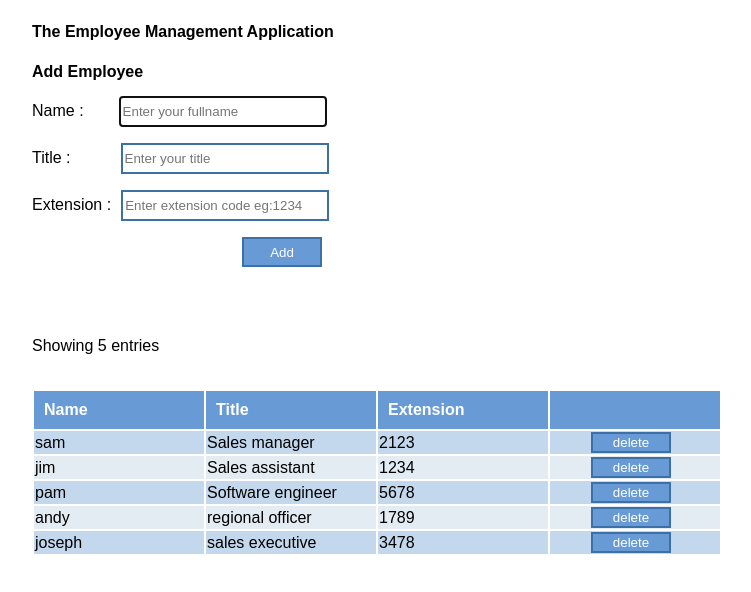
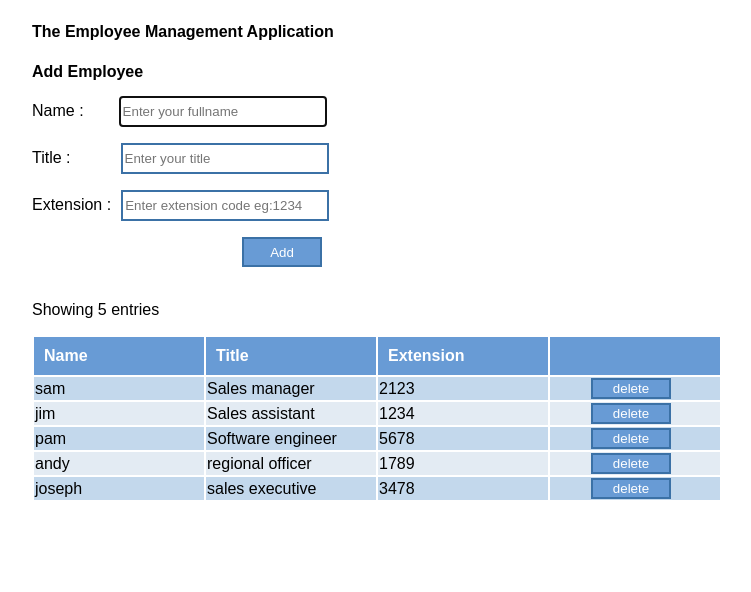
Before and after one commit to Sahanatk/Assignment-8, a plain HTML site: page index.html in a window 1280 px wide. Shown: the whole page, without its empty margins (8-759 px from the left). Drawn offline with Linux system fonts and the light colour scheme.

Commit message:
Assignment-8

```diff
--- a/index.html
+++ b/index.html
@@ -20,8 +20,8 @@
 <input type="button" id="btn" value="Add">
 </div>
 <div>
-<br><br><br>
-<p id="details"></p><br>
+<br>
+<p id="details"></p>
 <table id="tbl">
 <thead>
 <tr>
```
